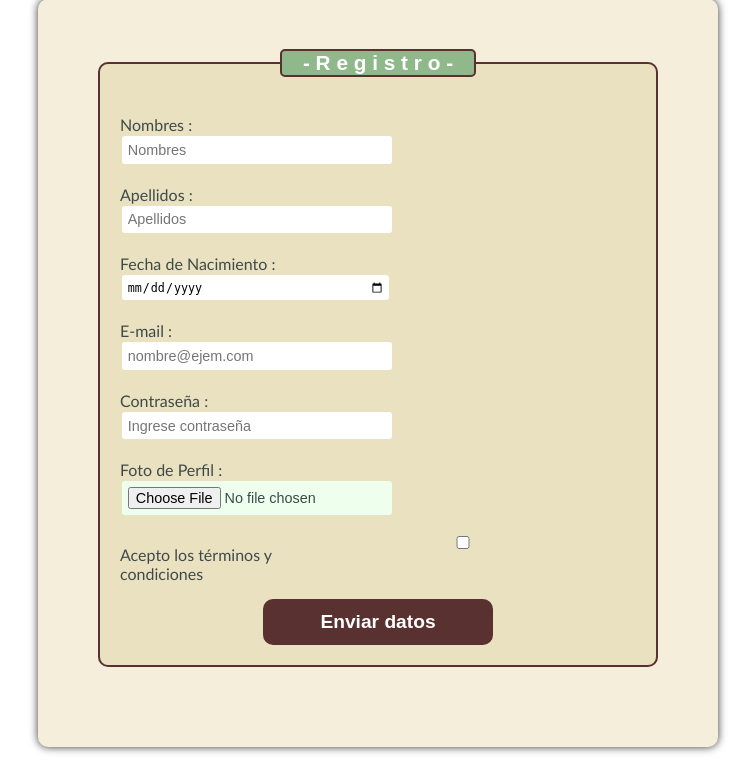
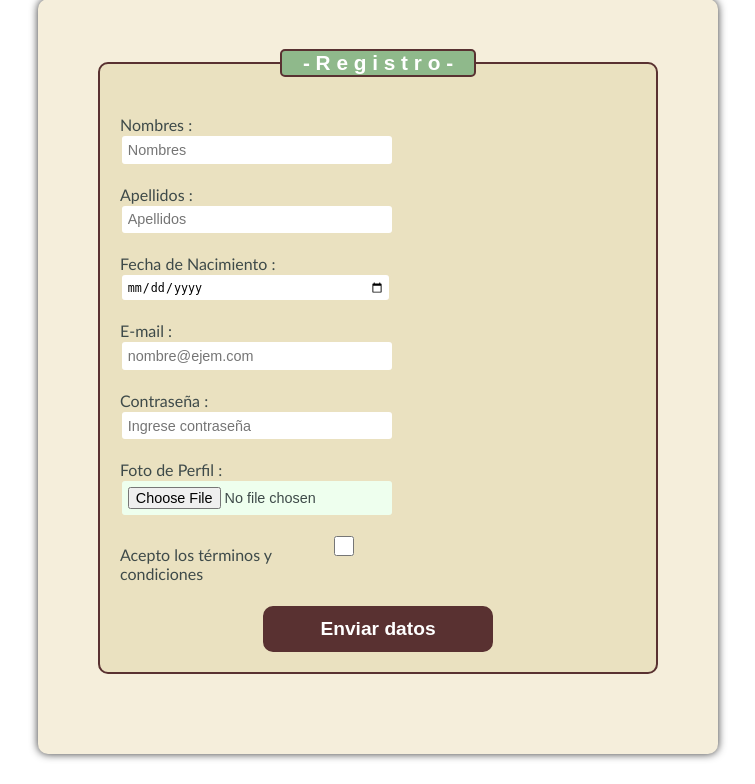
Before and after one commit to mpedemonte/CLIM, a PHP site: page /registro.html in a window 1280 px wide. Shown: the part 31-815 px from the top of the page, without its empty margins (262-1017 px from the left). Before the commit the page ends 784 px from the top, so only its background shows below. Run offline with PHP 8.4, Linux system fonts and the light colour scheme.

Commit message:
Update registro.css

```diff
--- a/Maquetas/registro.css
+++ b/Maquetas/registro.css
@@ -78,6 +78,11 @@ textarea {
   height: 5em;
 }
 
+input[type="checkbox"] {
+  width: 20px;
+  height: 20px;
+}
+
 
 /* CSS de submit button */
 
```
